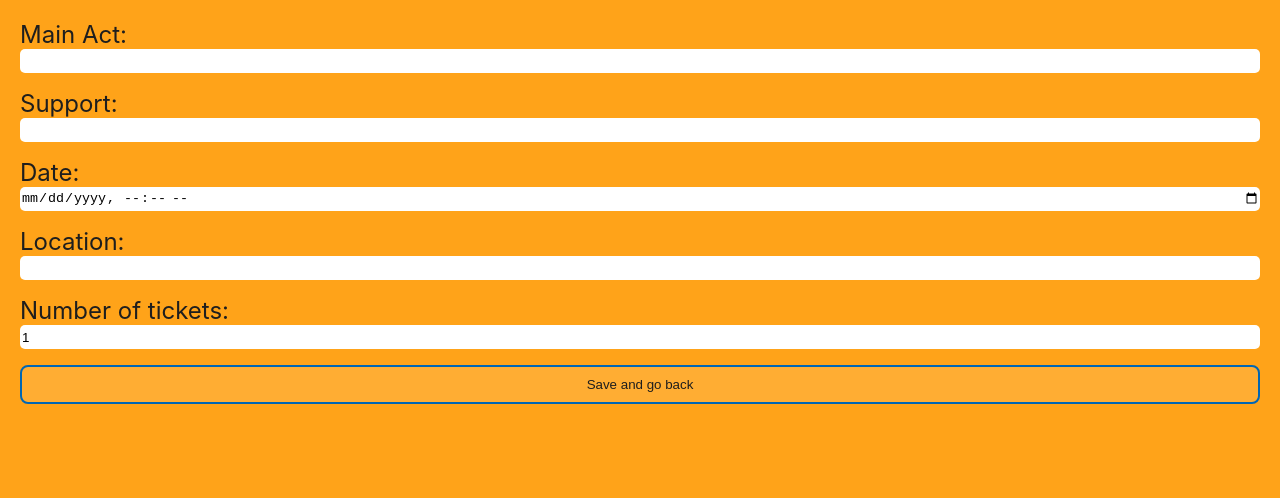
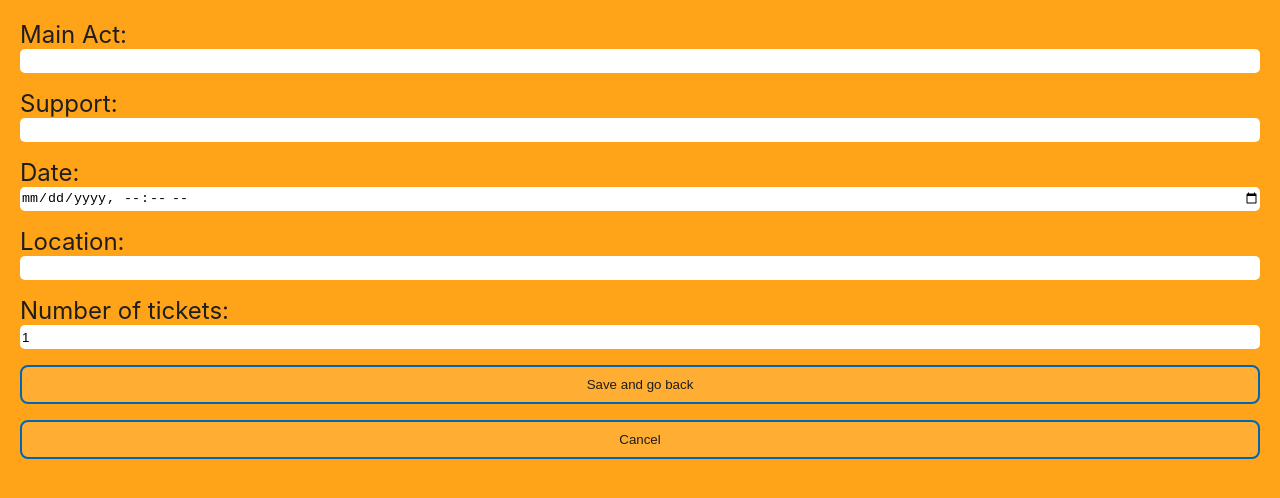
Before and after one commit to Alkawi/capstone-project, a React (Vite) app: page / in a window 1280 px wide. Both pictures are taken after a click on the button "Add concert". Shown: the top 498 px of the page. Built offline with nearby package versions, Linux system fonts and the light colour scheme.

Commit message:
Implement cancel button

```diff
--- a/src/app/Pages/Dashboard.tsx
+++ b/src/app/Pages/Dashboard.tsx
@@ -53,7 +53,10 @@ export default function Dashboard(): JSX.Element {
       )}
       {showForm && (
         <main>
-          <Form onSubmit={handleSubmit} />
+          <Form
+            onSubmit={handleSubmit}
+            onCancelClick={() => setShowForm(false)}
+          />
         </main>
       )}
     </div>
--- a/src/app/components/Form/Form.tsx
+++ b/src/app/components/Form/Form.tsx
@@ -5,9 +5,13 @@ import type { Concert } from '../../types'
 
 type FormProps = {
   onSubmit: (concert: Concert) => void
+  onCancelClick: () => void
 }
 
-export default function Form({ onSubmit }: FormProps): JSX.Element {
+export default function Form({
+  onSubmit,
+  onCancelClick,
+}: FormProps): JSX.Element {
   const [mainAct, setMainAct] = useState<string>('')
   const [support, setSupport] = useState<string>('')
   const [concertDate, setConcertDate] = useState<string>('')
@@ -19,6 +23,15 @@ export default function Form({ onSubmit }: FormProps): JSX.Element {
     onSubmit({ mainAct, support, concertDate, location, numberOfTickets })
   }
 
+  function handleCancelClick() {
+    setMainAct('')
+    setSupport('')
+    setLocation('')
+    setConcertDate('')
+    setNumberOfTickets(1)
+
+    onCancelClick()
+  }
   return (
     <AddForm onSubmit={(event) => handleSubmit(event)}>
       <Label>
@@ -72,6 +85,7 @@ export default function Form({ onSubmit }: FormProps): JSX.Element {
         />
       </Label>
       <Button type="submit">Save and go back</Button>
+      <Button onClick={handleCancelClick}>Cancel</Button>
     </AddForm>
   )
 }
```
